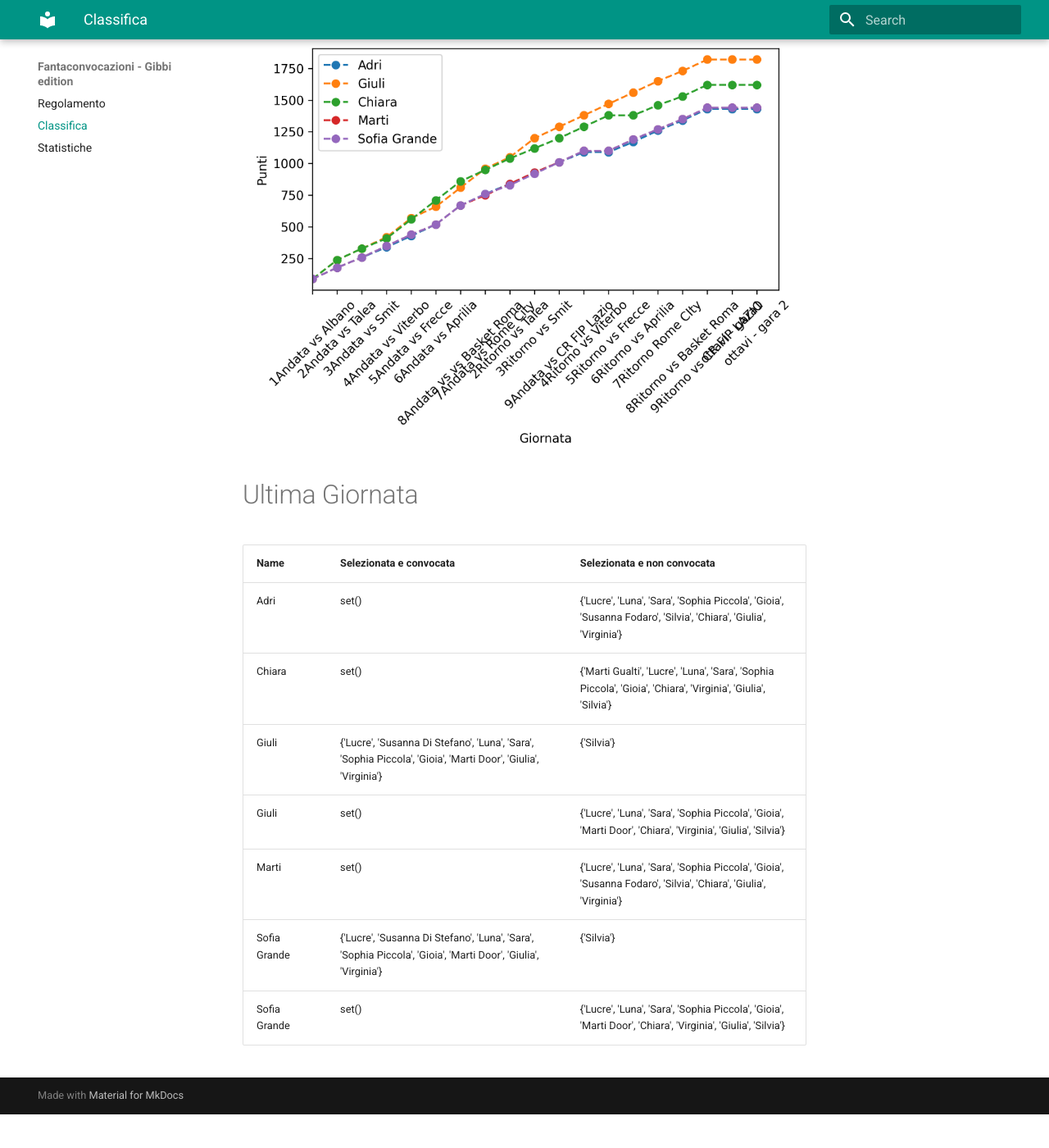
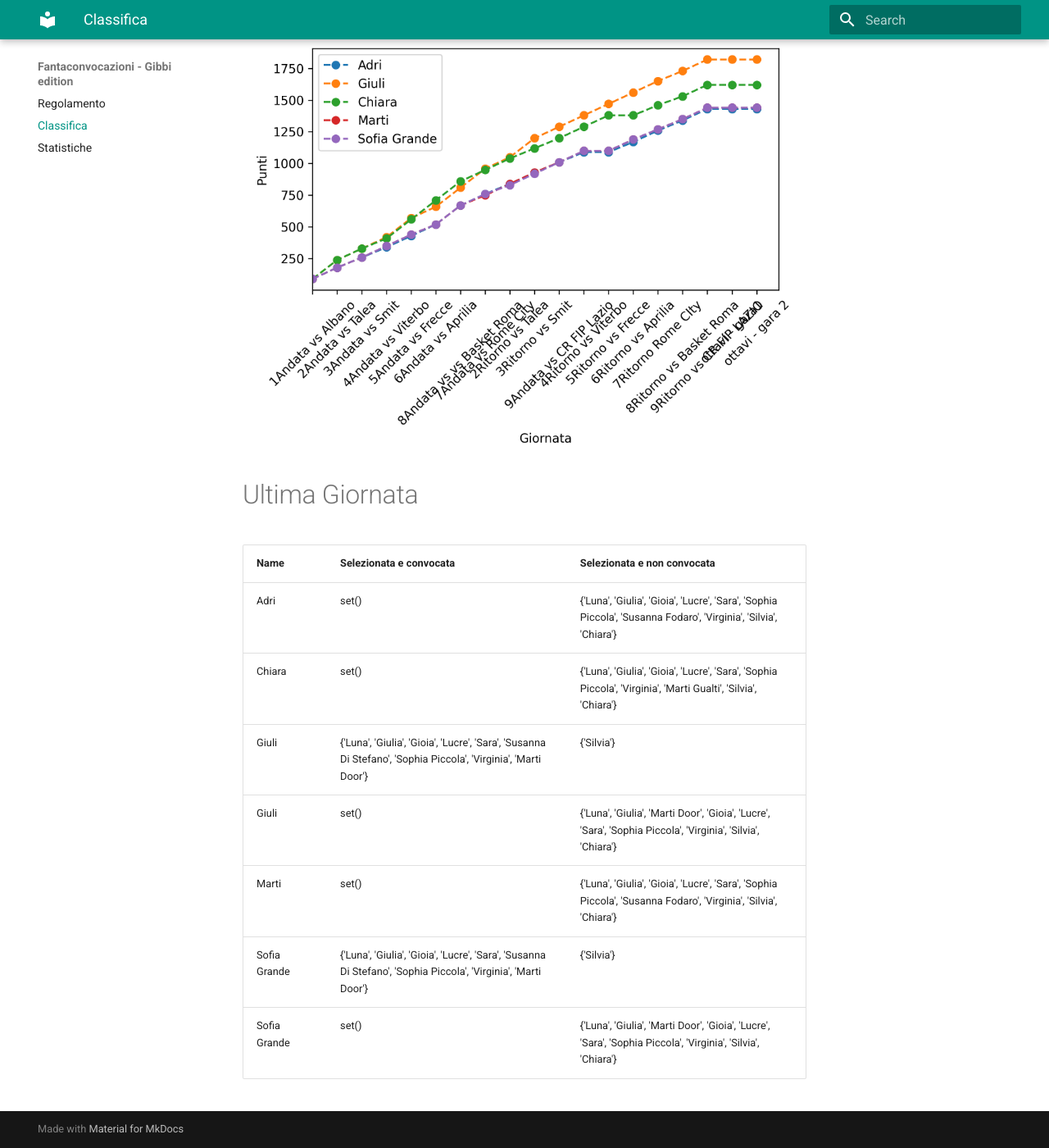
Before and after one commit to martinig94/fantagibbi, an MkDocs documentation site: the page built from docs/Classifica.md, in a window 1280 px wide and 1400 px high, scrolled down 565 px. Shown: the whole window at 82% size. Built offline with MkDocs 1.6.1 and Material for MkDocs 9.7.7, drawn with Linux system fonts in a browser that asks for light colours; before the commit the page ends 1924 px from its top, so only the background shows below that.

Commit message:
Auto-update from main.py

```diff
--- a/docs/Classifica.md
+++ b/docs/Classifica.md
@@ -18,11 +18,11 @@
 <!-- START_TABLE CORRECT -->
 | Name         | Selezionata e convocata                                                                                        | Selezionata e non convocata                                                                                      |
 |:-------------|:---------------------------------------------------------------------------------------------------------------|:-----------------------------------------------------------------------------------------------------------------|
-| Adri         | set()                                                                                                          | {'Lucre', 'Luna', 'Sara', 'Sophia Piccola', 'Gioia', 'Susanna Fodaro', 'Silvia', 'Chiara', 'Giulia', 'Virginia'} |
-| Chiara       | set()                                                                                                          | {'Marti Gualti', 'Lucre', 'Luna', 'Sara', 'Sophia Piccola', 'Gioia', 'Chiara', 'Virginia', 'Giulia', 'Silvia'}   |
-| Giuli        | {'Lucre', 'Susanna Di Stefano', 'Luna', 'Sara', 'Sophia Piccola', 'Gioia', 'Marti Door', 'Giulia', 'Virginia'} | {'Silvia'}                                                                                                       |
-| Giuli        | set()                                                                                                          | {'Lucre', 'Luna', 'Sara', 'Sophia Piccola', 'Gioia', 'Marti Door', 'Chiara', 'Virginia', 'Giulia', 'Silvia'}     |
-| Marti        | set()                                                                                                          | {'Lucre', 'Luna', 'Sara', 'Sophia Piccola', 'Gioia', 'Susanna Fodaro', 'Silvia', 'Chiara', 'Giulia', 'Virginia'} |
-| Sofia Grande | {'Lucre', 'Susanna Di Stefano', 'Luna', 'Sara', 'Sophia Piccola', 'Gioia', 'Marti Door', 'Giulia', 'Virginia'} | {'Silvia'}                                                                                                       |
-| Sofia Grande | set()                                                                                                          | {'Lucre', 'Luna', 'Sara', 'Sophia Piccola', 'Gioia', 'Marti Door', 'Chiara', 'Virginia', 'Giulia', 'Silvia'}     |
+| Adri         | set()                                                                                                          | {'Luna', 'Giulia', 'Gioia', 'Lucre', 'Sara', 'Sophia Piccola', 'Susanna Fodaro', 'Virginia', 'Silvia', 'Chiara'} |
+| Chiara       | set()                                                                                                          | {'Luna', 'Giulia', 'Gioia', 'Lucre', 'Sara', 'Sophia Piccola', 'Virginia', 'Marti Gualti', 'Silvia', 'Chiara'}   |
+| Giuli        | {'Luna', 'Giulia', 'Gioia', 'Lucre', 'Sara', 'Susanna Di Stefano', 'Sophia Piccola', 'Virginia', 'Marti Door'} | {'Silvia'}                                                                                                       |
+| Giuli        | set()                                                                                                          | {'Luna', 'Giulia', 'Marti Door', 'Gioia', 'Lucre', 'Sara', 'Sophia Piccola', 'Virginia', 'Silvia', 'Chiara'}     |
+| Marti        | set()                                                                                                          | {'Luna', 'Giulia', 'Gioia', 'Lucre', 'Sara', 'Sophia Piccola', 'Susanna Fodaro', 'Virginia', 'Silvia', 'Chiara'} |
+| Sofia Grande | {'Luna', 'Giulia', 'Gioia', 'Lucre', 'Sara', 'Susanna Di Stefano', 'Sophia Piccola', 'Virginia', 'Marti Door'} | {'Silvia'}                                                                                                       |
+| Sofia Grande | set()                                                                                                          | {'Luna', 'Giulia', 'Marti Door', 'Gioia', 'Lucre', 'Sara', 'Sophia Piccola', 'Virginia', 'Silvia', 'Chiara'}     |
 <!-- END_TABLE CORRECT -->
```
